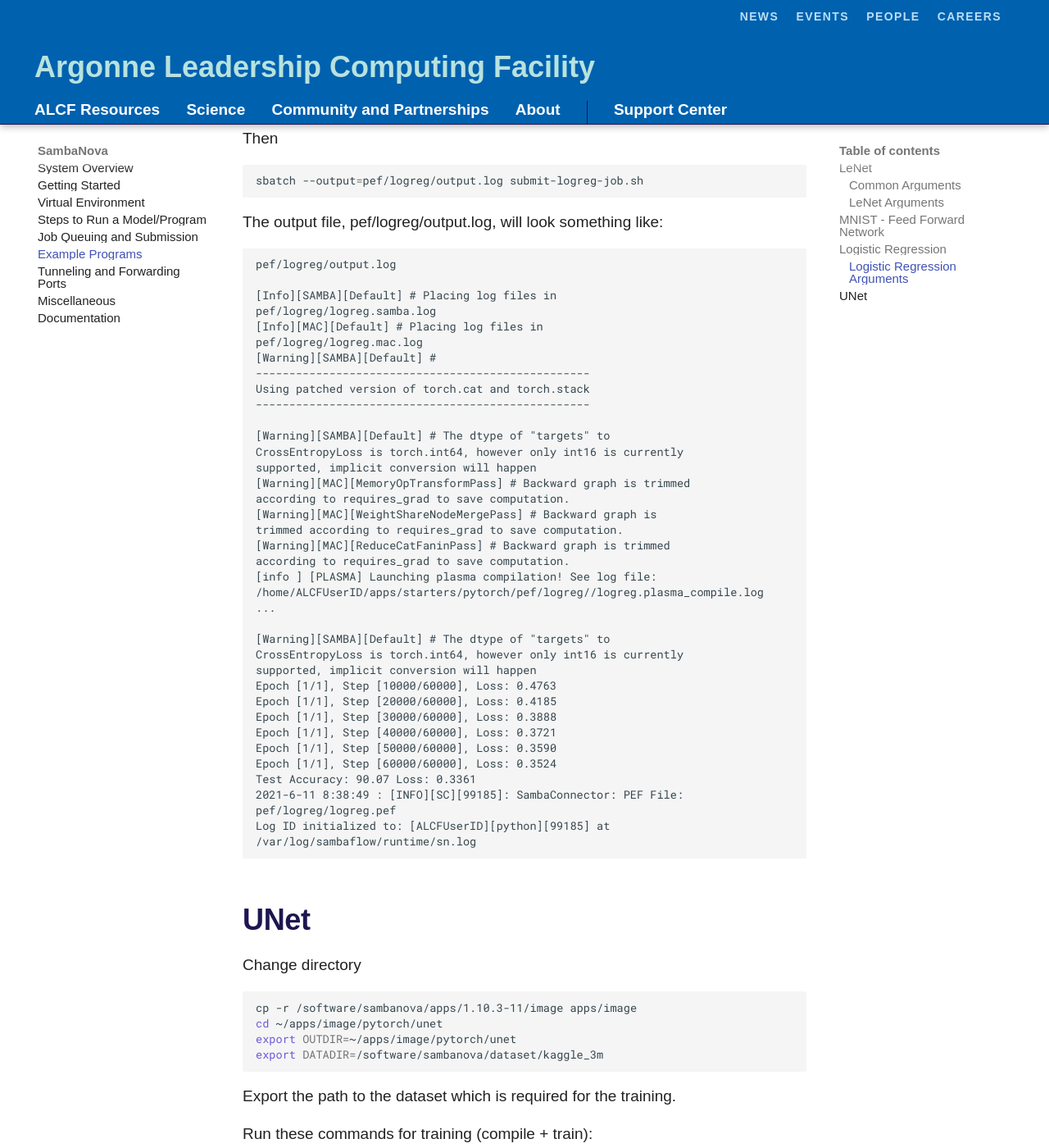
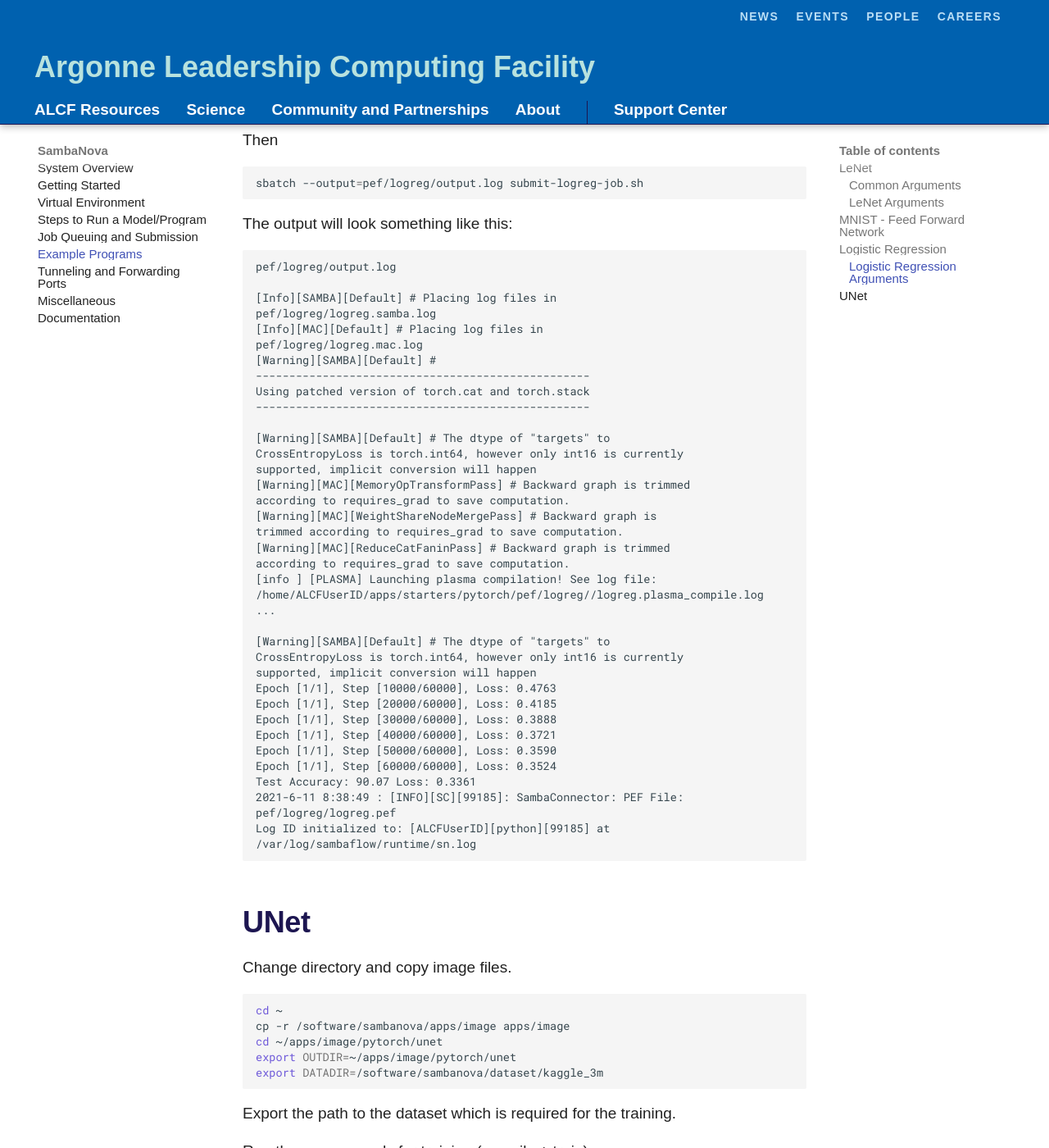
Before and after one commit to argonne-lcf/ai-testbed-userdocs, an MkDocs documentation site: the page built from docs/sambanova/Example-Programs.md, in a window 1280 px wide and 1400 px high, scrolled down 5279 px. Shown: the whole window at 82% size. Built offline with MkDocs 1.6.1 and Material for MkDocs 9.7.7, drawn with Linux system fonts in a browser that asks for light colours; some web fonts are replaced; comment, search, counter and statistics services are not loaded; some of the changed text lies outside the part shown.

Commit message:
Grammarly changes.

````diff
--- a/docs/sambanova/Example-Programs.md
+++ b/docs/sambanova/Example-Programs.md
@@ -1,11 +1,11 @@
 # Example Programs
 
-SambaNova provides examples of some well-known AI applications under the path: `/software/sambanova/apps/1.10.3-11/starters`, on the SambaNova compute node sm-01. Make a copy of this to your home directory:
+SambaNova provides examples of some well-known AI applications under the path: `/software/sambanova/apps/1.11/starters`, on the SambaNova compute node sm-01. Make a copy of this to your home directory:
 
 ```bash
 cd ~/
 mkdir apps
-cp -r /software/sambanova/apps/1.10.3-11/starters apps/starters
+cp -r /software/sambanova/apps/1.11/starters apps/starters
 ```
 
 ## LeNet
@@ -86,7 +86,7 @@
 squeue
 ```
 
-The output file, pef/lenet/output.log, will look something like this:
+The output file will look something like this:
 
 ```text
 [Info][SAMBA][Default] # Placing log files in
@@ -219,7 +220,7 @@
 sbatch --output=pef/logreg/output.log submit-logreg-job.sh
 ```
 
-The output file, pef/logreg/output.log, will look something like:
+The output will look something like this:
 
 ```text
 pef/logreg/output.log
@@ -262,12 +263,13 @@
 /var/log/sambaflow/runtime/sn.log
 ```
 
-## **UNet**
+## UNet
 
-Change directory
+Change directory and copy image files.
 
 ```bash
-cp -r /software/sambanova/apps/1.10.3-11/image apps/image
+cd ~
+cp -r /software/sambanova/apps/image apps/image
 cd ~/apps/image/pytorch/unet
 export OUTDIR=~/apps/image/pytorch/unet
 export DATADIR=/software/sambanova/dataset/kaggle_3m
````
Also changed, not shown: other parts of docs/sambanova/Example-Programs.md (+5 -4 lines), docs/sambanova/Documentation.md (+2 -2 lines), docs/sambanova/Logging-into-a-SambaNova-Node.md (+2 -2 lines), docs/sambanova/Miscellaneous.md (+6 -6 lines), docs/sambanova/Tunneling-and-forwarding-ports.md (+2 -2 lines), docs/sambanova/DP.md (deleted).
